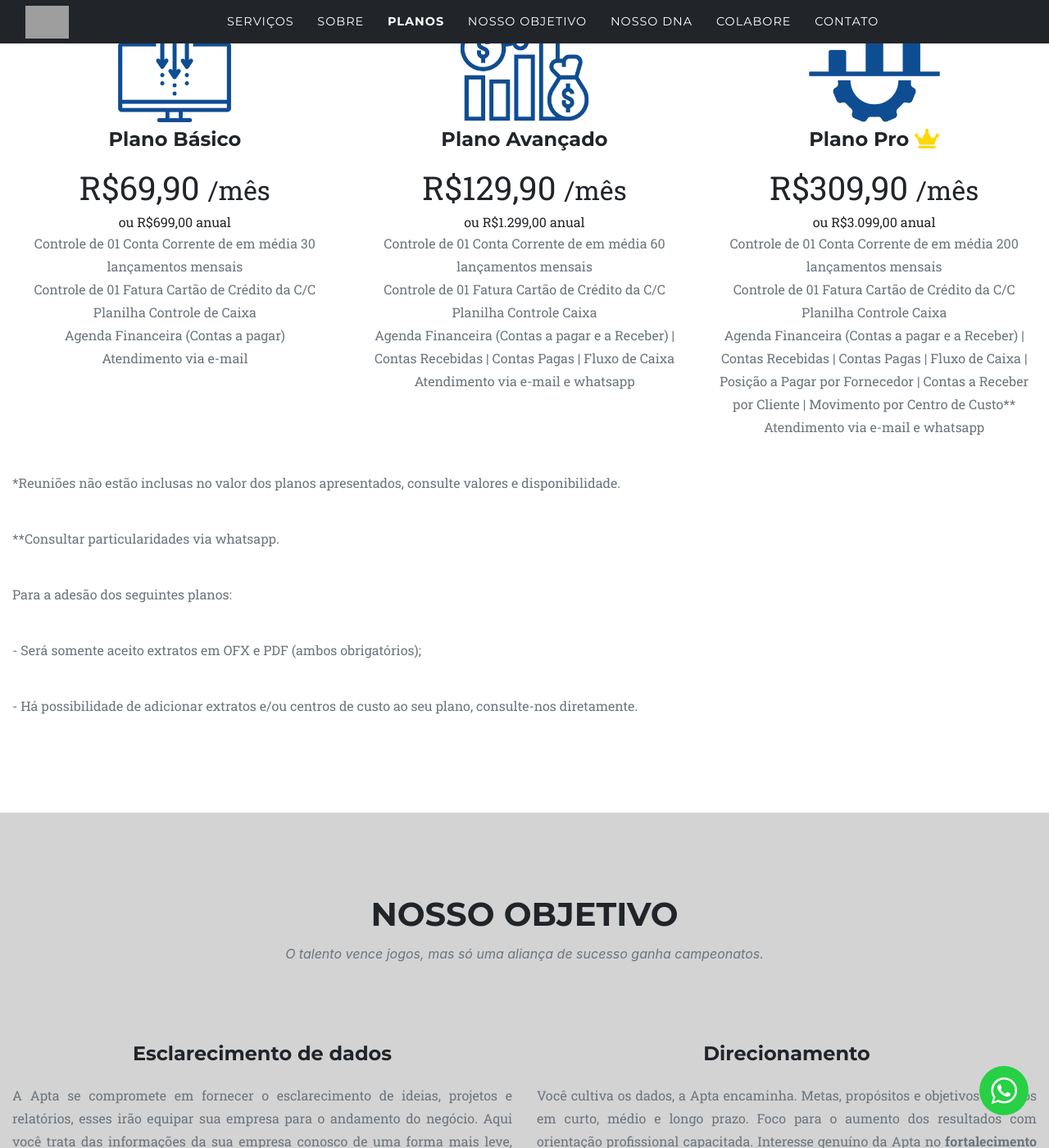
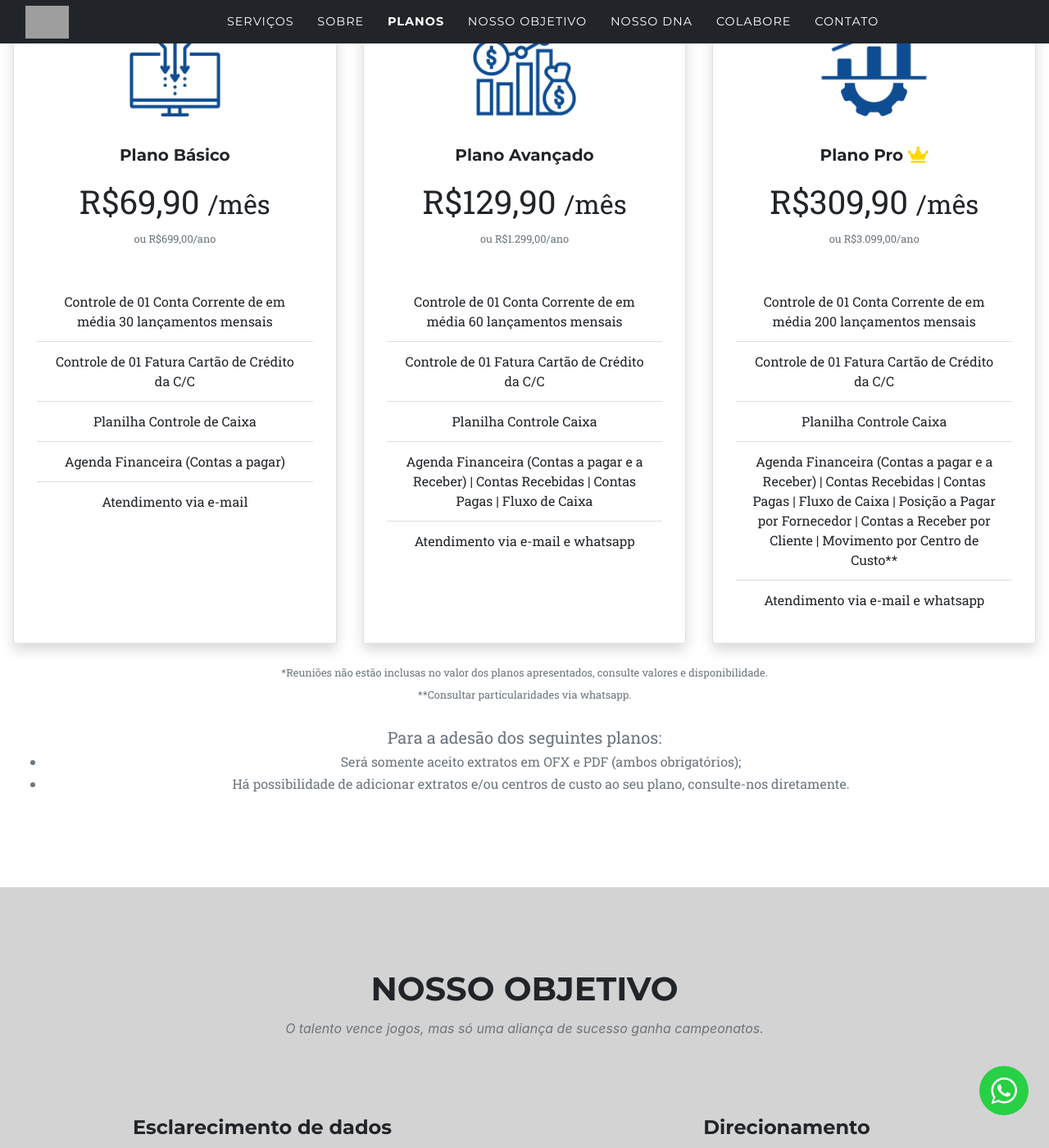
Before and after one commit to aptaempresarial/aptaempresarial, a Jekyll site: the page built from index.md, in a window 1280 px wide and 1400 px high, scrolled down 2679 px. Shown: the whole window at 82% size. Built offline with Jekyll 4.4.1, drawn with Linux system fonts in a browser that asks for light colours; some web fonts are replaced; some of the changed text lies outside the part shown; grey boxes are pictures that could not be loaded.

Commit message:
Altera os preços para cards

```diff
--- a/Gemfile
+++ b/Gemfile
@@ -3,6 +3,7 @@ source "https://rubygems.org"
 
 gem "jekyll", "~> 4.2.0", "< 4.3"
 gem "bundler", "~> 2.0"
+gem "webrick"
 #gemspec
 
 # Delete the following lines if not on Windows:
--- a/_includes/pricing.html
+++ b/_includes/pricing.html
@@ -13,40 +13,50 @@
 
         <div class="row text-center">
             {% for price in site.data.sitetext[site.locale].prices.list %}
-            <div class="col-md-4">
-                <span class="fa-stack fa-size mb-4">
-                    <!-- <i class="fas fa-circle fa-stack-2x text-primary"></i> -->
-                    <img src="{{ price.icon }}" class="img-fluid">
-                    <!-- <i class="{{ price.icon | default: " fas fa-shopping-cart" }} fa-stack-1x fa-inverse"></i> -->
-                </span>
-                <h4 class="service-heading">{{ price.title }}
+            <div class="card col mx-3 p-2 content-align-center border shadow">
+                <img src="{{ price.icon }}" style="height: 2em" class="fa-size card-img-top mt-3">
+                <div class="card-body">
+                    <h5 class="card-title service-heading">
+                        {{ price.title }}
                         {% if price.pro %}
                             <i class="{{ price.pro }}" style="color: gold;"></i>
                         {% endif %}
-                </h4>
+                    </h5>
                     {% if price.value %}
                     <span class="price">
                         {{ price.value }}
                         <small>/mês</small>
                     </span>
+                    <p class="text-muted"><small>ou {{ price.annual }}/ano</small></p>
+                    {% endif %}
                     <br>
-                <span>
-                    {{ price.annual }}
-                </span>
-                {% endif %}
-                {% if price.desc %}
-                <br>
-                <div class="text-muted">
-                    <p>{{ price.desc }}</p>
-                </div>{% endif %}
+                    <div>
+                        <ul class="list-group list-group-flush">
+                            {% for feature in price.features %}
+                            <li class="list-group-item">{{ feature }}</li>
+                            {% endfor %}
+                        </ul>
+                    </div>
+                </div>
             </div>
             {% endfor %}
         </div>
+        <div class="text-center">
+            <br>
             {% for warning in site.data.sitetext[site.locale].prices.warnings %}
+                <p class="h6 text-muted"><small>{{ warning.desc }}</small></p>
+            {% endfor %}
             <br>
-            <p class="text-muted">{{ warning.desc }}</p>
+            <p class="h5 text-muted">
+                {{ site.data.sitetext[site.locale].prices.rules.title }}
+                <ul>
+                    {% for rule in site.data.sitetext[site.locale].prices.rules.items %}
+                        <li class="h6 text-muted">{{ rule }}</li>
                     {% endfor %}
-        <small>{{ site.data.sitetext[site.locale].prices.warning2 }}</small>
+                </ul>
+                </p>
+            <p class="text-muted">{{ site.data.sitetext[site.locale].prices.warning2 }}</p>
+        </div>
     </div>
 </section>
 <!-- End Pricing -->
```
Also changed, not shown: _data/sitetext.yml (+27 -34 lines). Lines whose indentation alone changed are shown as unchanged.
